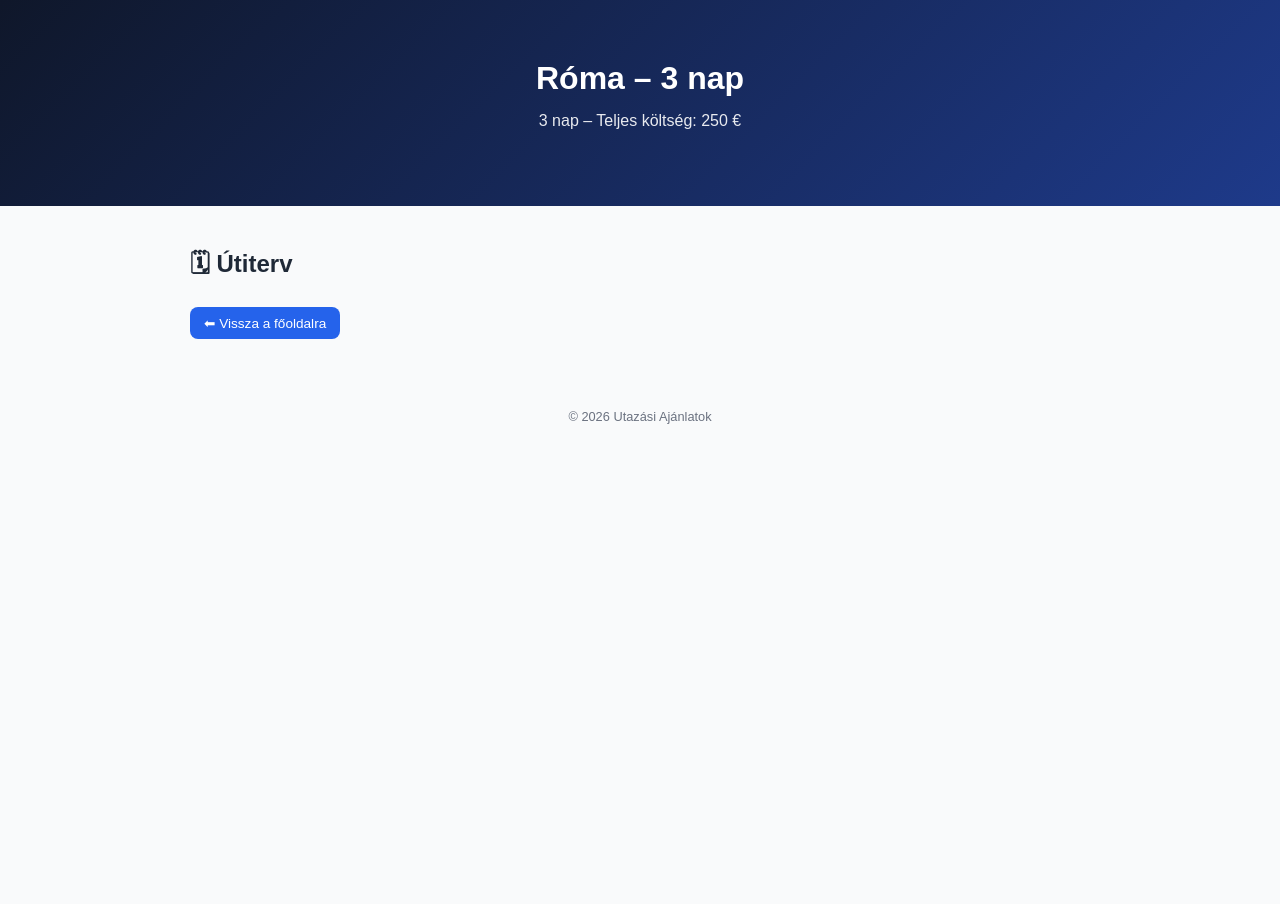
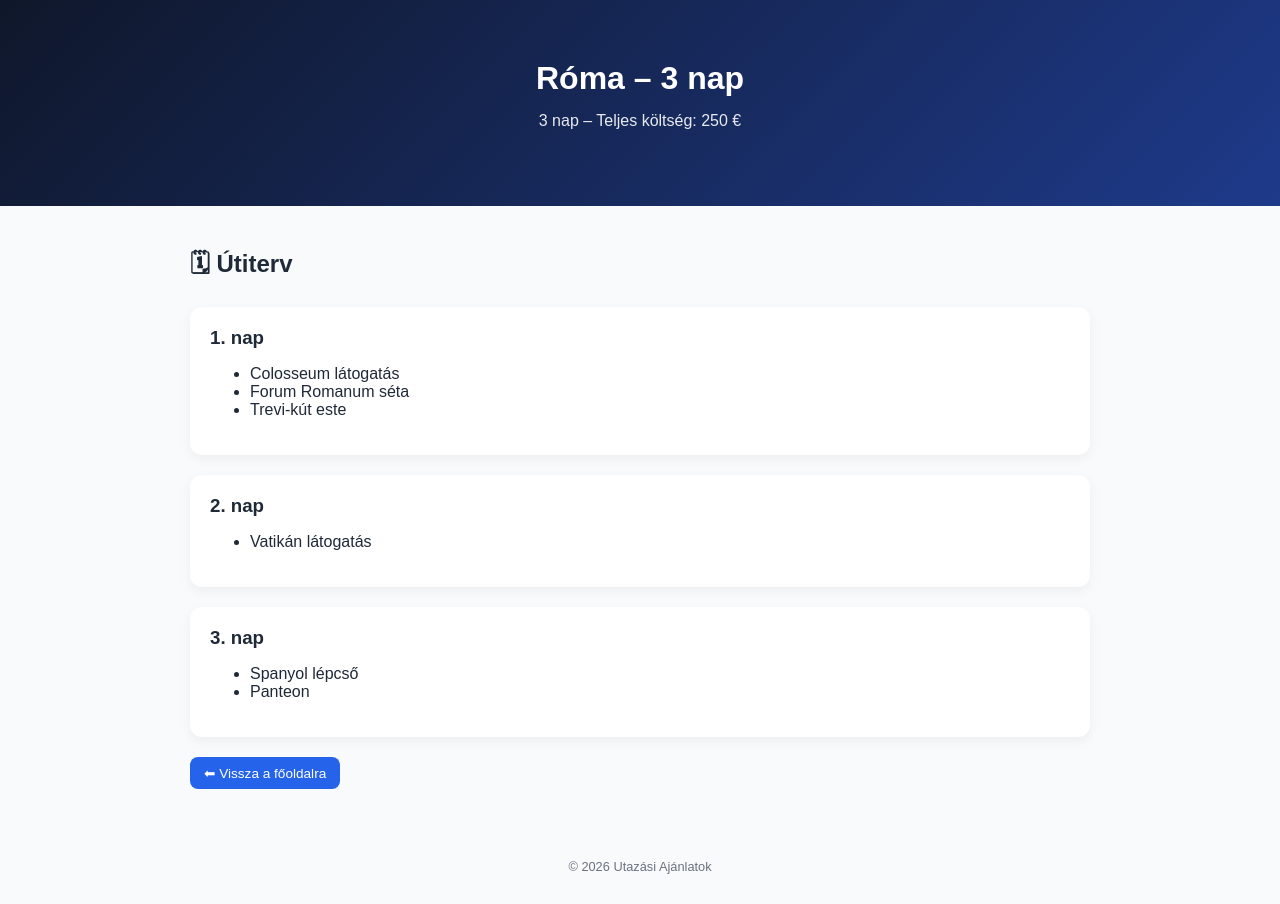
Before and after one commit to Norbi6/travel_site, a Jekyll site: the page built from _offers/rome2.md, in a window 1280 px wide. Built offline with Jekyll 4.4.1, drawn with Linux system fonts in a browser that asks for light colours.

Commit message:
Update rome2.md

```diff
--- a/_offers/rome2.md
+++ b/_offers/rome2.md
@@ -5,25 +5,31 @@ description: "3 napos római út"
 duration: "3 nap"
 price: "250 €"
 
-affiliate_blocks:
-  - title: "1. nap – Ajánlott szállás"
-    type: "booking"
-    url: "https://booking.com/affiliate-link-1"
+days:
+  - day: 1
+    activities:
+      - text: "Colosseum látogatás"
+        affiliate:
+          type: "gyg"
+          url: "https://getyourguide.com/affiliate-colosseum"
+      - text: "Forum Romanum séta"
+      - text: "Trevi-kút este"
+        affiliate:
+          type: "gyg"
+          url: "https://getyourguide.com/affiliate-trevi"
 
-  - title: "2. nap – Colosseum belépő"
-    type: "gyg"
-    url: "https://getyourguide.com/affiliate-link-1"
+  - day: 2
+    activities:
+      - text: "Vatikán látogatás"
+        affiliate:
+          type: "gyg"
+          url: "https://getyourguide.com/affiliate-vatican"
 
-  - title: "3. nap – Alternatív szállás"
-    type: "booking"
-    url: "https://booking.com/affiliate-link-2"
+  - day: 3
+    activities:
+      - text: "Spanyol lépcső"
+      - text: "Panteon"
+        affiliate:
+          type: "booking"
+          url: "https://booking.com/affiliate-panteon"
 ---
-
-## 🗓 1. nap
-Colosseum, Forum Romanum...
-
-## 🗓 2. nap
-Vatikán...
-
-## 🗓 3. nap
-Panteon...
```
